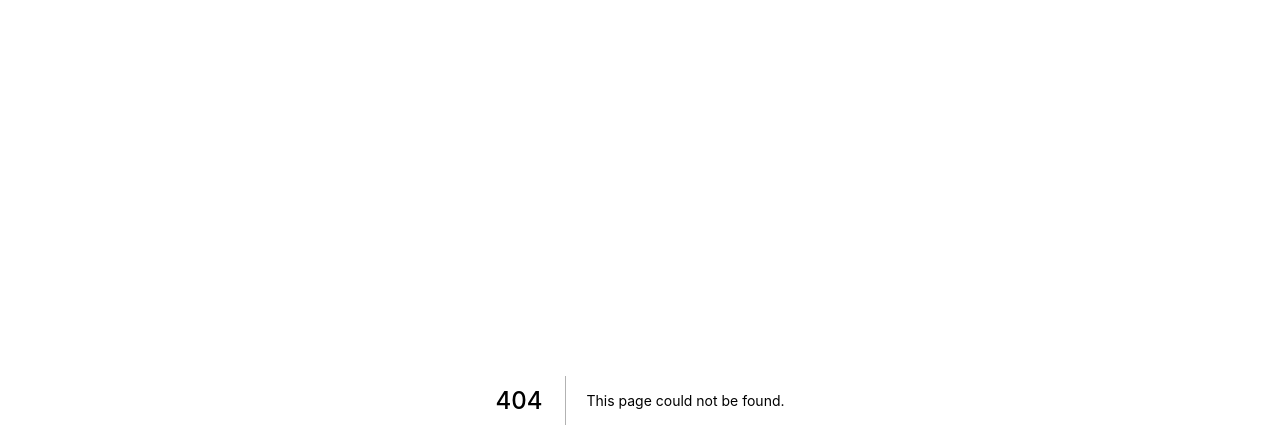
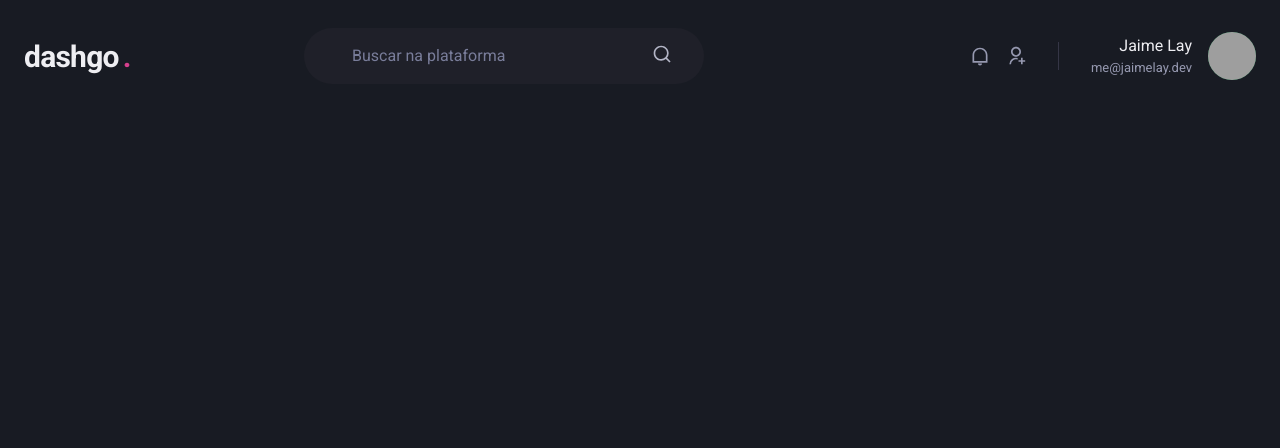
Before and after one commit to Uvacoder/dashboardgo, a Next.js app: page /dashboard in a window 1280 px wide. Before the commit this address had no page. Shown: the top 448 px of the page. Built offline with nearby package versions, Linux system fonts and the light colour scheme; grey boxes are pictures that could not be loaded.

Commit message:
adicionando component de header

```diff
--- a/package.json
+++ b/package.json
@@ -14,7 +14,8 @@
     "framer-motion": "^4.1.17",
     "next": "^10.2.3",
     "react": "^17.0.2",
-    "react-dom": "^17.0.2"
+    "react-dom": "^17.0.2",
+    "react-icons": "^4.2.0"
   },
   "devDependencies": {
     "@types/node": "^15.12.0",
--- /dev/null
+++ b/src/components/Header.tsx
@@ -0,0 +1,84 @@
+import { Flex, Text, Input, Icon, HStack, Box, Avatar } from '@chakra-ui/react';
+import { RiNotificationLine, RiSearchLine, RiUserAddLine } from 'react-icons/ri';
+
+export function Header() {
+    return (
+        <Flex
+            as="header"
+            w="100%"
+            maxWidth={1480}
+            h="20"
+            mx="auto"
+            mt="4"
+            px="6"
+            align="center"
+        >
+            <Text
+              fontSize="3xl"
+              fontWeight="bold"
+              letterSpacing="tight"
+              w="64"
+            >
+                dashgo
+                <Text as="span" ml="1" color="pink.500">.</Text>
+            </Text>
+
+            <Flex
+                as="label"
+                flex="1"
+                py="4"
+                px="8"
+                ml="6"
+                maxWidth={400}
+                alignSelf="center"
+                color="gray.200"
+                position="relative"
+                bg="gray.800"
+                borderRadius="full"
+            >
+                <Input
+                    color="gray.50"
+                    variant="unstyled"
+                    px="4"
+                    mr="4"
+                    placeholder="Buscar na plataforma"
+                    _placeholder={{
+                        color: 'gray.400'
+                    }}
+                />
+
+                <Icon as={RiSearchLine} fontSize="20" />
+            </Flex>
+
+
+            <Flex
+                align="center"
+                ml="auto"
+            >
+                <HStack
+                    spacing="4"
+                    mx="8"
+                    pr="8"
+                    py="1"
+                    color="gray.300"
+                    borderRightWidth={1}
+                    borderColor="gray.700"
+                >
+                    <Icon as={RiNotificationLine} fontSize="20" />
+                    <Icon as={RiUserAddLine} fontSize="20" />
+                </HStack>
+
+                <Flex align="center">
+                    <Box mr="4" textAlign="right">
+                        <Text>Jaime Lay</Text>
+                        <Text color="gray.300" fontSize="small">
+                            me@jaimelay.dev
+                        </Text>
+                    </Box>
+
+                    <Avatar size="md" name="Jaime" src="https://github.com/jaimelay.png" />
+                </Flex>
+            </Flex>
+        </Flex>
+    );
+}
--- /dev/null
+++ b/src/pages/dashboard.tsx
@@ -0,0 +1,7 @@
+import { Header } from "../components/Header";
+
+export default function Dashboard() {
+    return (
+        <Header />
+    );
+}
```
